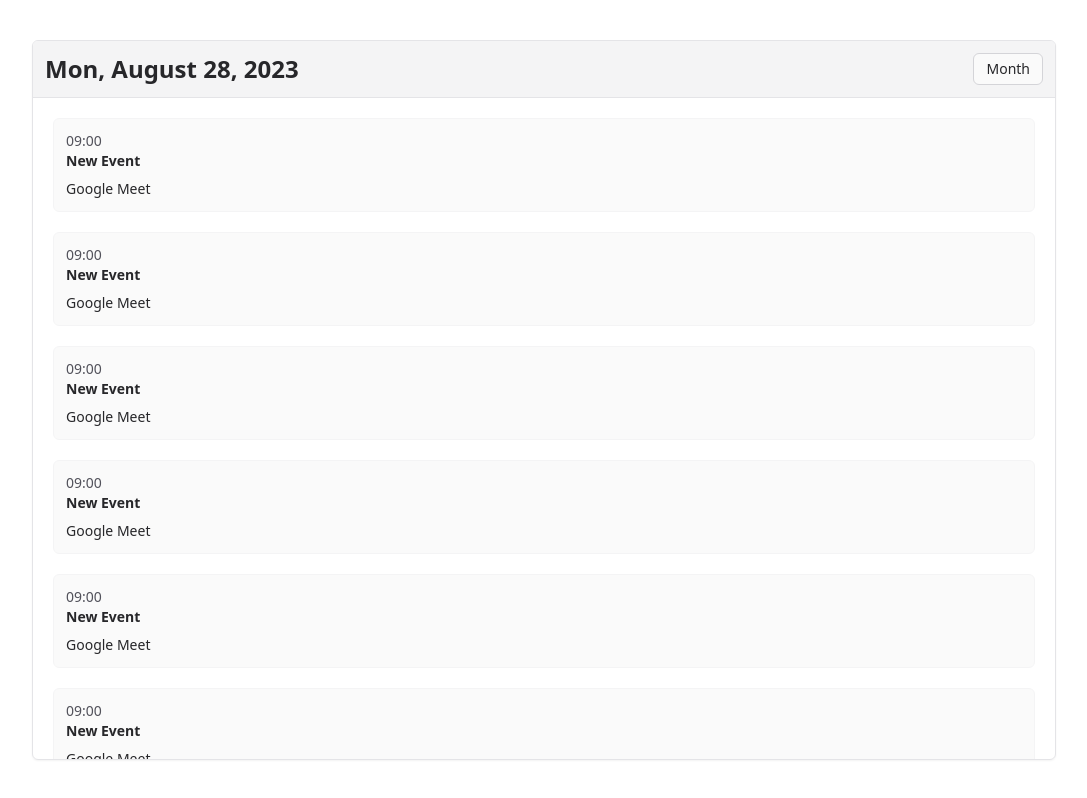
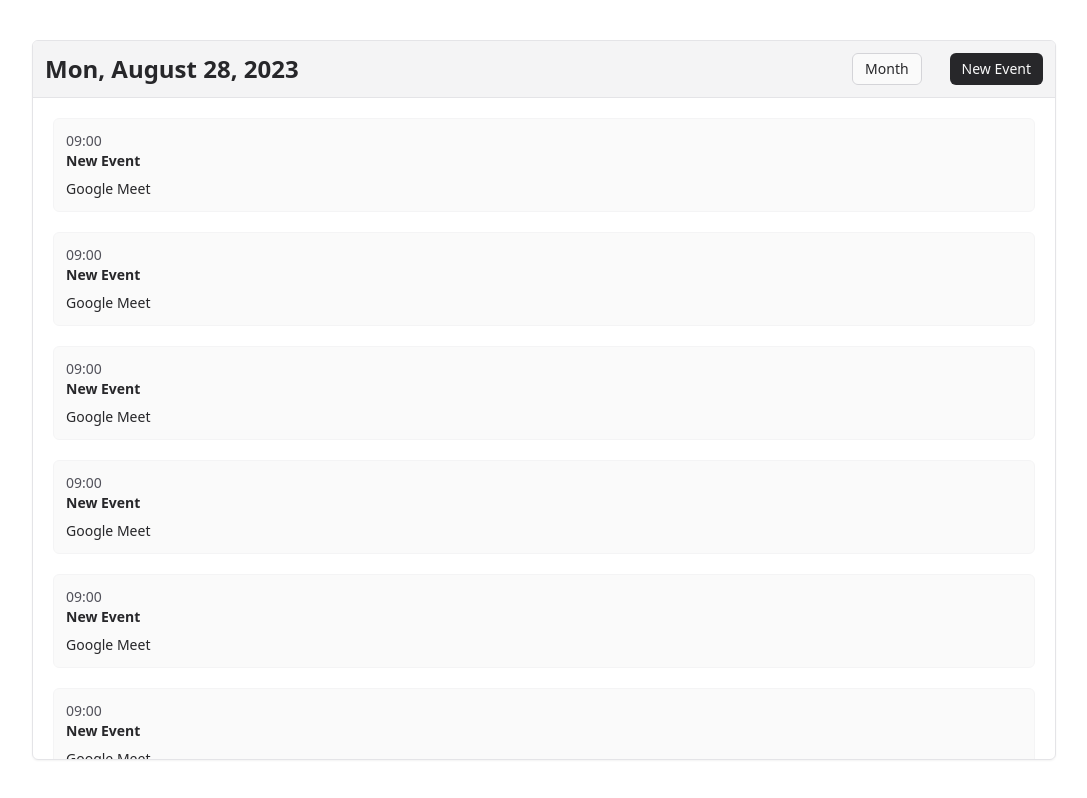
Before and after one commit to rmanasyan/calendar, an Angular app: page /day/2023-08-28 in a window 1280 px wide. Shown: the whole page, without its empty margins (96-1183 px from the left). Built offline with nearby package versions, Linux system fonts and the light colour scheme.

Commit message:
fix: add event button on the day view

```diff
--- a/src/app/day/components/day-header/day-header.component.html
+++ b/src/app/day/components/day-header/day-header.component.html
@@ -6,4 +6,6 @@
   </h1>
 
   <a routerLink="/" appButton>Month</a>
+
+  <a routerLink="/event" appButton variant="primary" class="ml-5">New Event</a>
 </header>
```
